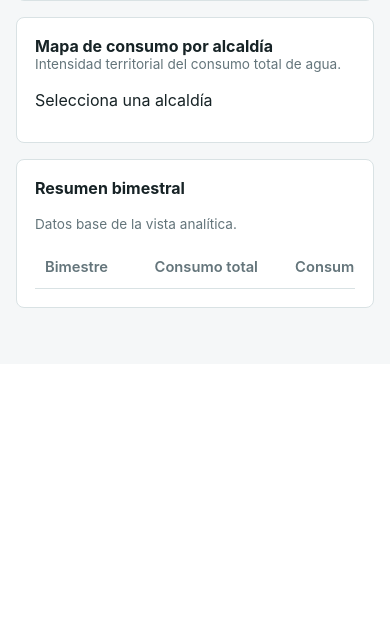
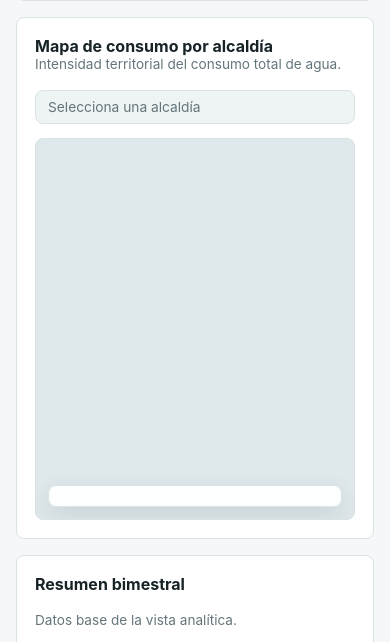
Before and after one commit to Diegocstln/data_warehouse_cdmx, a FastAPI app: page / in a window 390 px wide. Shown: the part 2069-2711 px from the top of the page. Before the commit the page ends 2377 px from the top, so only its background shows below. Run offline with FastAPI, Linux system fonts and the light colour scheme; data that the repository does not hold is empty; some libraries are stand-ins or nearby versions.

Commit message:
Style choropleth map panel

```diff
--- a/dashboard/static/styles.css
+++ b/dashboard/static/styles.css
@@ -176,6 +176,97 @@ h2 {
   height: 320px;
 }
 
+.map-panel {
+  overflow: hidden;
+}
+
+.map-heading {
+  align-items: flex-start;
+}
+
+.map-selection {
+  flex: 0 0 auto;
+  max-width: 360px;
+  padding: 8px 12px;
+  border: 1px solid var(--line);
+  border-radius: 8px;
+  background: var(--surface-2);
+  color: var(--muted);
+  font-size: 0.86rem;
+  text-align: right;
+}
+
+.map-shell {
+  position: relative;
+  min-height: 480px;
+  border: 1px solid var(--line);
+  border-radius: 8px;
+  overflow: hidden;
+  background: #dfe9eb;
+}
+
+.consumo-map {
+  width: 100%;
+  height: 480px;
+}
+
+.consumo-map .leaflet-container,
+.consumo-map .leaflet-pane {
+  font: inherit;
+}
+
+.leaflet-tooltip {
+  border: 1px solid var(--line);
+  border-radius: 6px;
+  box-shadow: 0 8px 22px rgba(23, 35, 38, 0.16);
+  color: var(--text);
+  font: inherit;
+  line-height: 1.4;
+}
+
+.map-legend {
+  position: absolute;
+  right: 14px;
+  bottom: 14px;
+  z-index: 500;
+  min-width: 190px;
+  padding: 10px 12px;
+  border: 1px solid rgba(217, 226, 228, 0.9);
+  border-radius: 8px;
+  background: rgba(255, 255, 255, 0.94);
+  box-shadow: 0 8px 24px rgba(23, 35, 38, 0.12);
+}
+
+.legend-title {
+  display: block;
+  margin-bottom: 8px;
+  color: var(--text);
+  font-size: 0.78rem;
+  font-weight: 700;
+}
+
+.legend-scale {
+  display: grid;
+  gap: 6px;
+}
+
+.legend-scale span {
+  display: flex;
+  align-items: center;
+  justify-content: space-between;
+  gap: 10px;
+  color: var(--muted);
+  font-size: 0.78rem;
+}
+
+.legend-scale i {
+  display: block;
+  width: 26px;
+  height: 12px;
+  border-radius: 3px;
+  border: 1px solid rgba(23, 35, 38, 0.08);
+}
+
 .table-wrap {
   overflow-x: auto;
 }
@@ -225,4 +316,25 @@ th {
   .grid .chart-wrap {
     height: 300px;
   }
+
+  .map-selection {
+    max-width: none;
+    width: 100%;
+    text-align: left;
+  }
+
+  .map-shell {
+    min-height: 380px;
+  }
+
+  .consumo-map {
+    height: 380px;
+  }
+
+  .map-legend {
+    left: 12px;
+    right: 12px;
+    bottom: 12px;
+    min-width: 0;
+  }
 }
```
